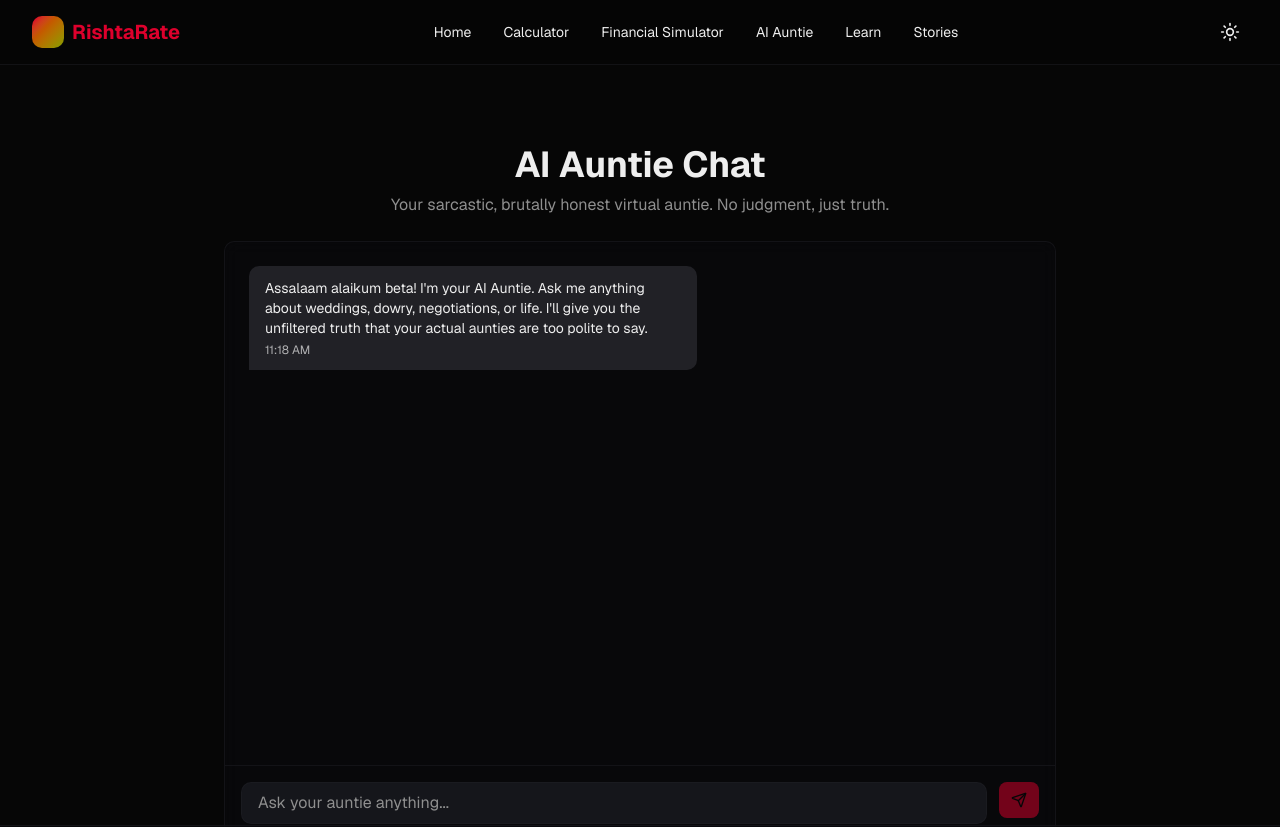
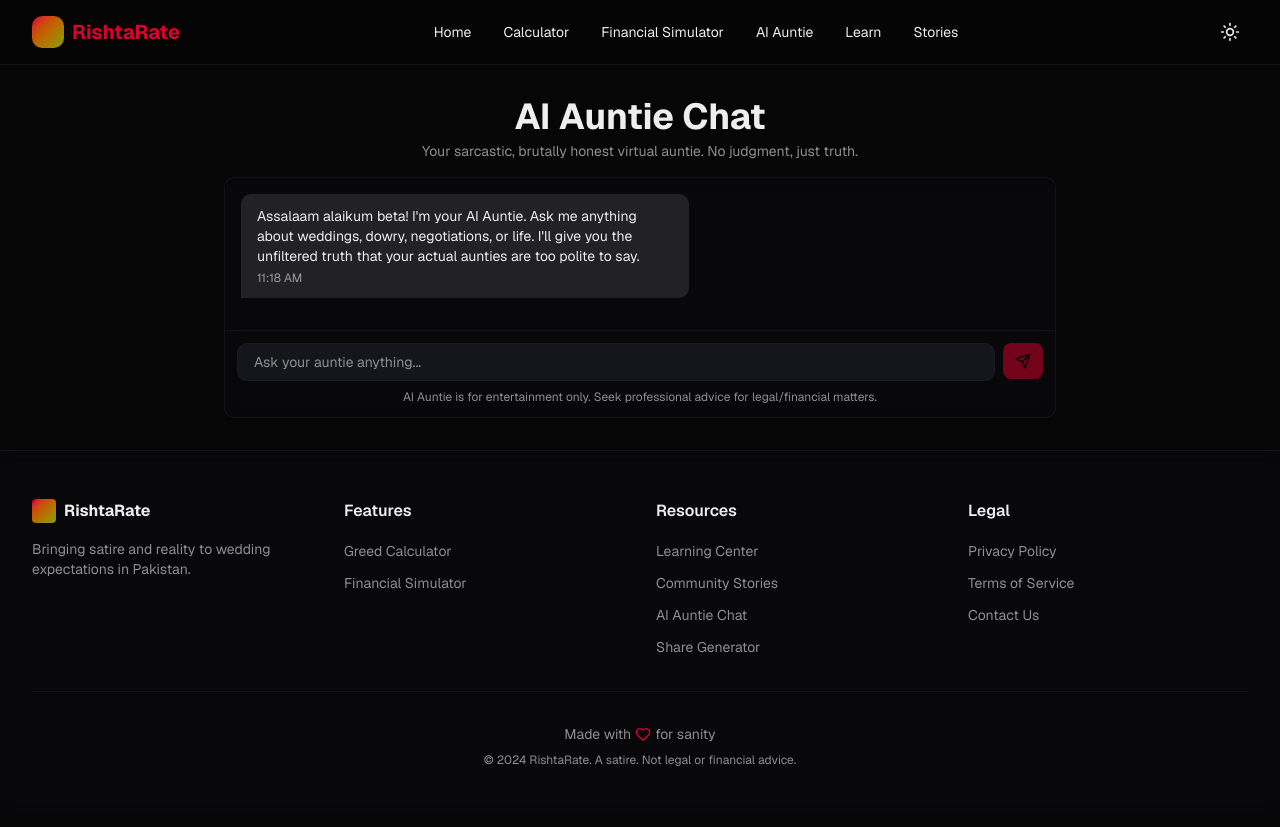
Before and after one commit to arslan-amir-664/Rishta-rate, a Next.js app: page /auntie in a window 1280 px wide. Shown: the top 827 px of the page. Built offline with nearby package versions, Linux system fonts and the light colour scheme.

Commit message:
ai auntie2

```diff
--- a/app/auntie/page.tsx
+++ b/app/auntie/page.tsx
@@ -4,10 +4,9 @@ import { Navbar } from '@/components/navbar';
 import { Footer } from '@/components/footer';
 import { motion } from 'framer-motion';
 import { Send } from 'lucide-react';
-import { useState } from 'react';
+import { useState, useRef, useEffect } from 'react';
 import { toast } from 'sonner';
 import { Button } from '@/components/ui/button';
-import { Input } from '@/components/ui/input';
 
 interface Message {
   id: string;
@@ -15,8 +14,6 @@ interface Message {
   content: string;
   timestamp: Date;
 }
-
-
 
 export default function AuntieChatsPage() {
   const [messages, setMessages] = useState<Message[]>([
@@ -29,6 +26,11 @@ export default function AuntieChatsPage() {
   ]);
   const [inputValue, setInputValue] = useState('');
   const [loading, setLoading] = useState(false);
+  const messagesEndRef = useRef<HTMLDivElement>(null);
+
+  useEffect(() => {
+    messagesEndRef.current?.scrollIntoView({ behavior: 'smooth' });
+  }, [messages, loading]);
 
   const handleSend = async () => {
     if (!inputValue.trim()) return;
@@ -78,30 +80,31 @@ export default function AuntieChatsPage() {
   };
 
   return (
-    <div className="min-h-screen flex flex-col bg-background">
+    <div className="flex flex-col bg-background" style={{ minHeight: '100dvh' }}>
       <Navbar />
 
-      <main className="flex-1">
+      {/* Chat area fills remaining space */}
+      <div className="flex-1 flex flex-col min-h-0 max-w-4xl w-full mx-auto px-4 sm:px-6 lg:px-8 py-4 sm:py-8" style={{ height: 'calc(100dvh - 140px)' }}>
 
-          <section className="py-20">
-            <div className="max-w-4xl mx-auto px-4 sm:px-6 lg:px-8 h-[calc(100vh-200px)]">
+        {/* Title */}
         <motion.div
-                className="text-center mb-6"
+          className="text-center mb-4 shrink-0"
           initial={{ opacity: 0, y: 20 }}
           animate={{ opacity: 1, y: 0 }}
         >
-                <h1 className="text-3xl sm:text-4xl font-bold text-foreground mb-2">
+          <h1 className="text-2xl sm:text-4xl font-bold text-foreground mb-1">
             AI Auntie Chat
           </h1>
-                <p className="text-muted-foreground">
+          <p className="text-sm text-muted-foreground">
             Your sarcastic, brutally honest virtual auntie. No judgment, just truth.
           </p>
         </motion.div>
 
-              {/* Chat Container */}
-              <div className="rounded-lg bg-card/50 backdrop-blur border border-border/50 flex flex-col h-full overflow-hidden">
-                {/* Messages Area */}
-                <div className="flex-1 overflow-y-auto p-6 space-y-4">
+        {/* Chat Box */}
+        <div className="flex-1 flex flex-col min-h-0 rounded-lg bg-card/50 backdrop-blur border border-border/50 overflow-hidden">
+
+          {/* Messages */}
+          <div className="flex-1 overflow-y-auto p-4 space-y-4">
             {messages.map((message) => (
               <motion.div
                 key={message.id}
@@ -110,14 +113,14 @@ export default function AuntieChatsPage() {
                 animate={{ opacity: 1, y: 0 }}
               >
                 <div
-                        className={`max-w-xs lg:max-w-md px-4 py-3 rounded-lg ${
+                  className={`max-w-[80%] sm:max-w-md px-4 py-3 rounded-lg text-sm ${
                     message.role === 'user'
                       ? 'bg-primary text-primary-foreground rounded-br-none'
                       : 'bg-muted text-foreground rounded-bl-none'
                   }`}
                 >
-                        <p className="text-sm">{message.content}</p>
-                        <p className="text-xs opacity-70 mt-1">
+                  <p>{message.content}</p>
+                  <p className="text-xs opacity-60 mt-1">
                     {message.timestamp.toLocaleTimeString([], {
                       hour: '2-digit',
                       minute: '2-digit',
@@ -126,13 +129,14 @@ export default function AuntieChatsPage() {
                 </div>
               </motion.div>
             ))}
+
             {loading && (
               <motion.div
                 className="flex justify-start"
                 initial={{ opacity: 0 }}
                 animate={{ opacity: 1 }}
               >
-                      <div className="space-y-2 p-4 bg-muted rounded-lg rounded-bl-none">
+                <div className="p-4 bg-muted rounded-lg rounded-bl-none">
                   <div className="flex gap-2">
                     <div className="w-2 h-2 bg-muted-foreground rounded-full animate-bounce"></div>
                     <div className="w-2 h-2 bg-muted-foreground rounded-full animate-bounce" style={{ animationDelay: '0.1s' }}></div>
@@ -141,44 +145,40 @@ export default function AuntieChatsPage() {
                 </div>
               </motion.div>
             )}
+            <div ref={messagesEndRef} />
           </div>
 
-                {/* Input Area */}
-                <div className="border-t border-border/50 p-4">
-                  <div className="flex gap-3">
+          {/* Input */}
+          <div className="shrink-0 border-t border-border/50 p-3">
+            <div className="flex gap-2">
               <input
                 type="text"
                 value={inputValue}
                 onChange={(e) => setInputValue(e.target.value)}
                 onKeyPress={handleKeyPress}
                 placeholder="Ask your auntie anything..."
-                      className="flex-1 px-4 py-2 bg-input border border-border/50 rounded-lg text-foreground placeholder:text-muted-foreground focus:outline-none focus:ring-2 focus:ring-primary"
+                className="flex-1 px-4 py-2 bg-input border border-border/50 rounded-lg text-foreground placeholder:text-muted-foreground focus:outline-none focus:ring-2 focus:ring-primary text-sm"
                 disabled={loading}
               />
               <Button
                 onClick={handleSend}
                 disabled={loading || !inputValue.trim()}
-                      className="bg-primary text-primary-foreground hover:bg-primary/90 disabled:opacity-50"
+                className="bg-primary text-primary-foreground hover:bg-primary/90 disabled:opacity-50 shrink-0"
               >
                 <Send className="w-4 h-4" />
               </Button>
             </div>
+            <p className="text-xs text-muted-foreground text-center mt-2">
+              AI Auntie is for entertainment only. Seek professional advice for legal/financial matters.
+            </p>
+          </div>
         </div>
       </div>
 
-              {/* Disclaimer */}
-              <motion.div
-                className="mt-4 text-center text-xs text-muted-foreground"
-                initial={{ opacity: 0 }}
-                animate={{ opacity: 1 }}
-              >
-                <p>AI Auntie is for entertainment and perspective. Always seek legal/financial advice from professionals.</p>
-              </motion.div>
+      {/* Footer only on desktop */}
+      <div className="hidden sm:block shrink-0">
+        <Footer />
       </div>
-          </section>
-      </main>
-
-      <Footer />
     </div>
   );
 }
```
Lines whose indentation alone changed are shown as unchanged.
